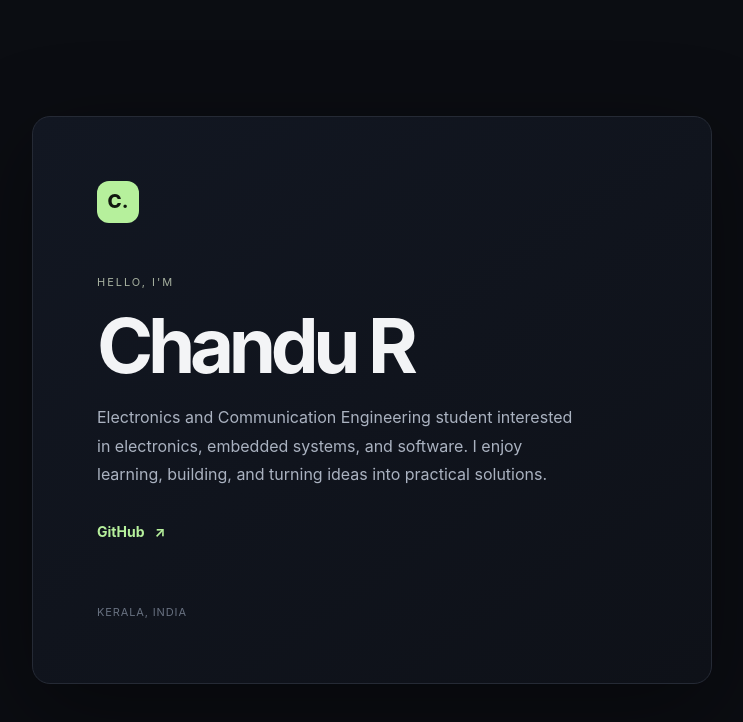
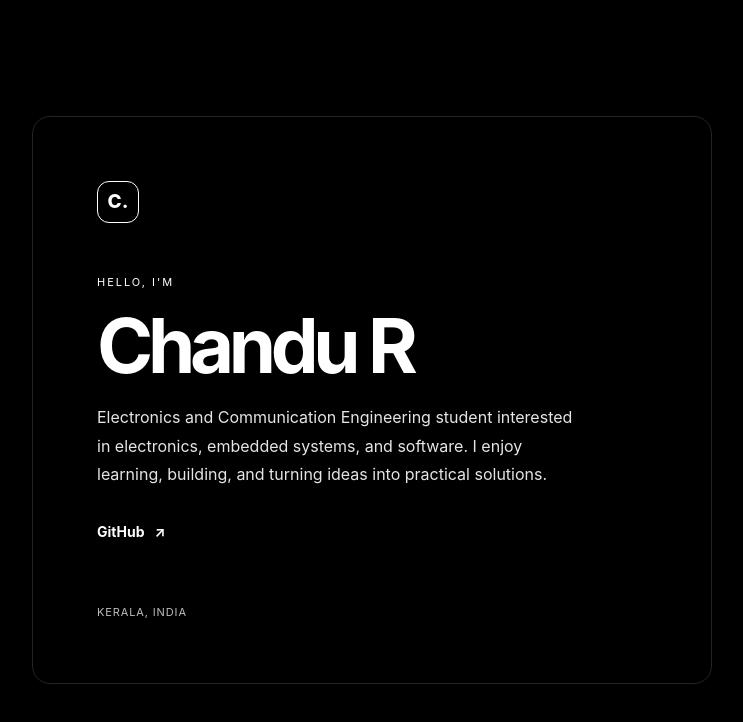
Before and after one commit to heychandu/heychandu.github.io, a plain HTML site: page index.html in a window 1280 px wide. Shown: the whole page, without its empty margins (268-1011 px from the left). Drawn offline with Linux system fonts and the light colour scheme.

Commit message:
Switch portfolio to monochrome black and white theme

```diff
--- a/index.html
+++ b/index.html
@@ -3,20 +3,20 @@
 <head>
   <meta charset="utf-8">
   <meta name="viewport" content="width=device-width, initial-scale=1">
-  <meta name="theme-color" content="#0b0d12">
+  <meta name="theme-color" content="#000000">
   <meta name="description" content="Chandu R — Electronics and Communication Engineering student interested in electronics, embedded systems and software.">
   <title>Chandu R</title>
   <style>
     *{box-sizing:border-box}
-    body{margin:0;min-height:100vh;display:grid;place-items:center;padding:24px;background:#0b0d12;color:#f3f4f6;font-family:Inter,ui-sans-serif,system-ui,-apple-system,BlinkMacSystemFont,"Segoe UI",sans-serif}
-    main{width:min(100%,680px);padding:clamp(28px,7vw,64px);border:1px solid #252a35;border-radius:18px;background:linear-gradient(145deg,#121722,#0e1118);box-shadow:0 24px 90px #0006}
-    .mark{width:42px;height:42px;display:grid;place-items:center;border-radius:12px;background:#b6f09c;color:#11180f;font-weight:800;font-size:19px;margin-bottom:52px}
-    .eyebrow{font-size:11px;letter-spacing:.18em;text-transform:uppercase;color:#a6b09f}
-    h1{font-size:clamp(48px,10vw,76px);letter-spacing:-.07em;line-height:1;margin:18px 0 20px;font-weight:750}
-    p{max-width:490px;color:#aab2c0;font-size:16px;line-height:1.8;margin:0}
-    a{display:inline-flex;align-items:center;gap:10px;margin-top:34px;color:#b6f09c;text-decoration:none;font-size:14px;font-weight:650}
-    a:hover{color:#d5ffc3}
-    footer{margin-top:64px;color:#687180;font-size:11px;letter-spacing:.08em}
+    body{margin:0;min-height:100vh;display:grid;place-items:center;padding:24px;background:#000;color:#fff;font-family:Inter,ui-sans-serif,system-ui,-apple-system,BlinkMacSystemFont,"Segoe UI",sans-serif}
+    main{width:min(100%,680px);padding:clamp(28px,7vw,64px);border:1px solid #242424;border-radius:18px;background:#000;box-shadow:0 24px 90px #000}
+    .mark{width:42px;height:42px;display:grid;place-items:center;border:1px solid #fff;border-radius:12px;background:#000;color:#fff;font-weight:800;font-size:19px;margin-bottom:52px}
+    .eyebrow{font-size:11px;letter-spacing:.18em;text-transform:uppercase;color:#fff}
+    h1{font-size:clamp(48px,10vw,76px);letter-spacing:-.07em;line-height:1;margin:18px 0 20px;font-weight:750;color:#fff}
+    p{max-width:490px;color:#e5e5e5;font-size:16px;line-height:1.8;margin:0}
+    a{display:inline-flex;align-items:center;gap:10px;margin-top:34px;color:#fff;text-decoration:none;font-size:14px;font-weight:650}
+    a:hover{color:#bdbdbd}
+    footer{margin-top:64px;color:#bdbdbd;font-size:11px;letter-spacing:.08em}
   </style>
 </head>
 <body>
```
